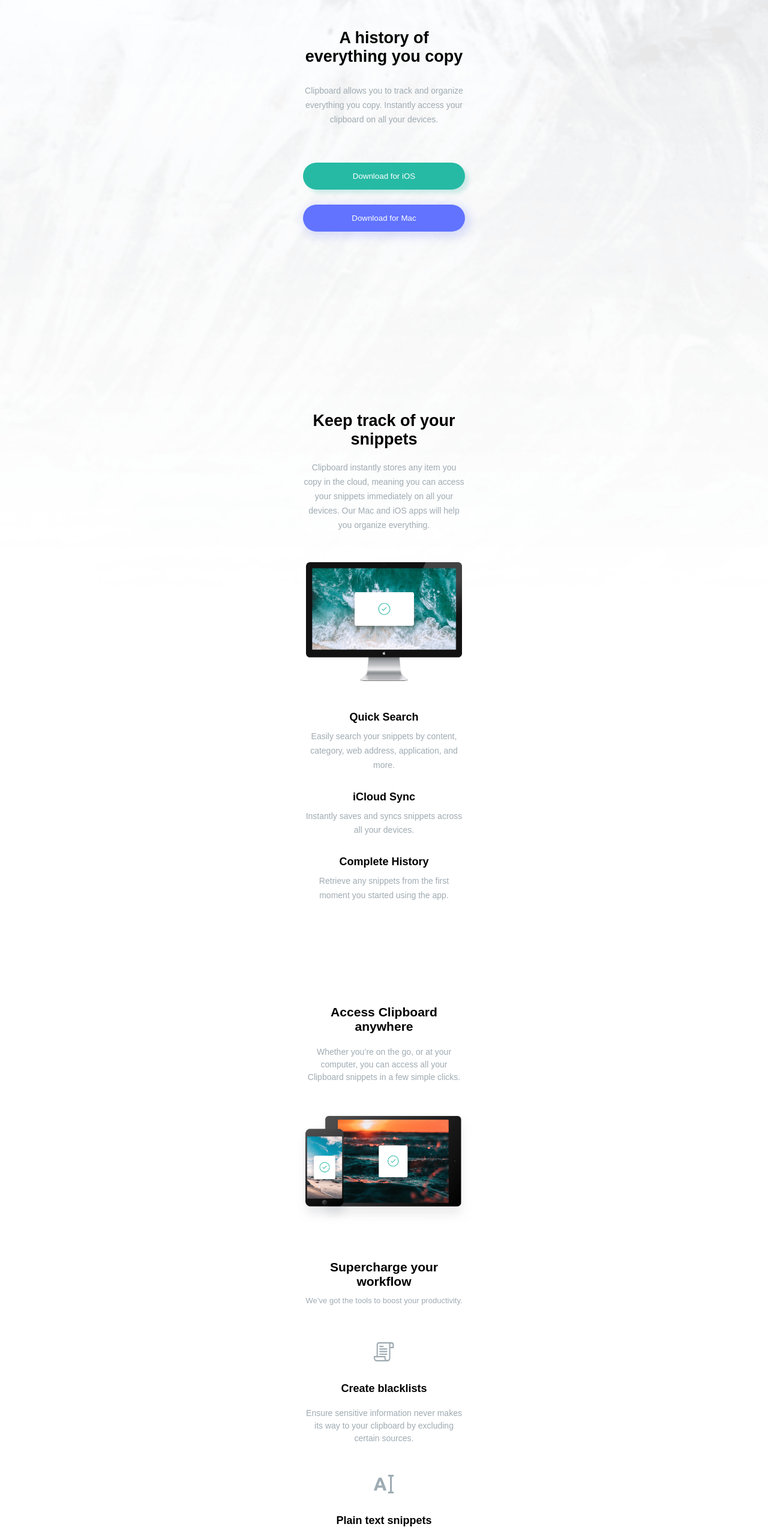
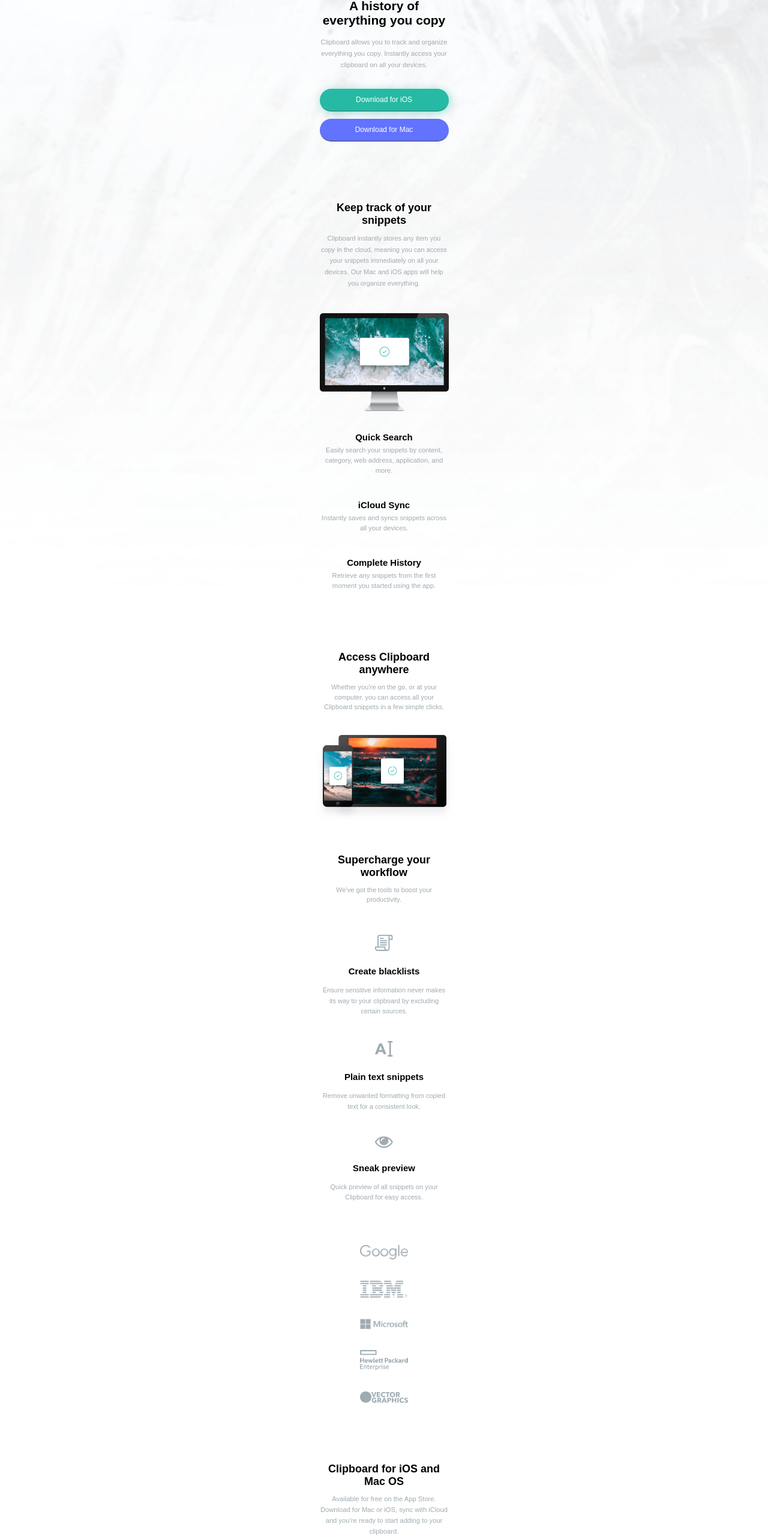
Before and after one commit to mikej321/clipboard-landing-page, a plain HTML site: page index.html in a window 1280 px wide. Shown: the part 232-2797 px from the top of the page at 60% size. Drawn offline with Linux system fonts and the light colour scheme; a web font is replaced by a local one.

Commit message:
v1 final
mobile finished

```diff
--- a/index.html
+++ b/index.html
@@ -27,119 +27,136 @@
   </head>
   <body>
     <main>
-      <section class="page page-1">
+      <div class="logo-container">
         <img src="./images/logo.svg" alt="" />
-        <h1>A history of everything you copy</h1>
+      </div>
+      <div class="history-content">
+        <h3>A history of everything you copy</h3>
         <p>
           Clipboard allows you to track and organize everything you copy.
           Instantly access your clipboard on all your devices.
         </p>
+        <div class="button-container">
           <button class="ios-button">Download for iOS</button>
           <button class="mac-button">Download for Mac</button>
-      </section>
-      <section class="page page-2">
-        <h2>Keep track of your snippets</h2>
+        </div>
+      </div>
+
+      <div class="pros-header">
+        <h4>Keep track of your snippets</h4>
         <p>
           Clipboard instantly stores any item you copy in the cloud, meaning you
           can access your snippets immediately on all your devices. Our Mac and
           iOS apps will help you organize everything.
         </p>
+      </div>
+      <div class="pros-image-container">
         <img src="./images/image-computer.png" alt="" />
-        <div class="pros">
+      </div>
+      <div class="pros-content">
         <div class="pros-description">
-            <h4>Quick Search</h4>
+          <h5>Quick Search</h5>
           <p>
             Easily search your snippets by content, category, web address,
             application, and more.
           </p>
         </div>
         <div class="pros-description">
-            <h4>iCloud Sync</h4>
+          <h5>iCloud Sync</h5>
           <p>Instantly saves and syncs snippets across all your devices.</p>
         </div>
         <div class="pros-description">
-            <h4>Complete History</h4>
+          <h5>Complete History</h5>
           <p>
             Retrieve any snippets from the first moment you started using the
             app.
           </p>
         </div>
       </div>
-      </section>
-      <section class="page page-3">
-        <h3>Access Clipboard anywhere</h3>
+
+      <div class="clipboard-content">
+        <h4>Access Clipboard anywhere</h3>
         <p>
           Whether you’re on the go, or at your computer, you can access all your
           Clipboard snippets in a few simple clicks.
         </p>
+      </div>
+      <div class="clipboard-image-container">
         <img src="./images/image-devices.png" alt="" />
-        <div class="page-3-workflow-header">
-          <h3>Supercharge your workflow</h3>
+      </div>
+
+      <div class="supercharge-content">
+        <h4>Supercharge your workflow</h4>
         <p>We’ve got the tools to boost your productivity.</p>
       </div>
+
+      <div class="workflow">
         <div class="workflow-description">
-          <img src="./images/icon-blacklist.svg" alt="" />
-          <h4>Create blacklists</h4>
+          <img src="./images/icon-blacklist.svg" alt="">
+          <h5>Create blacklists</h5>
           <p>
             Ensure sensitive information never makes its way to your clipboard
             by excluding certain sources.
           </p>
         </div>
         <div class="workflow-description">
-          <img src="./images/icon-text.svg" alt="" />
-          <h4>Plain text snippets</h4>
+          <img src="./images/icon-text.svg" alt="">
+          <h5>Plain text snippets</h5>
           <p>
             Remove unwanted formatting from copied text for a consistent look.
           </p>
         </div>
         <div class="workflow-description">
-          <img src="./images/icon-preview.svg" alt="" />
-          <h4>Sneak preview</h4>
+          <img src="./images/icon-preview.svg" alt="">
+          <h5>Sneak preview</h5>
           <p>
             Quick preview of all snippets on your Clipboard for easy access.
           </p>
         </div>
-      </section>
+      </div>
 
-      <section class="page page-4">
+      <div class="brand-container">
         <img src="./images/logo-google.png" alt="" />
         <img src="./images/logo-ibm.png" alt="" />
         <img src="./images/logo-microsoft.png" alt="" />
         <img src="./images/logo-hp.png" alt="" />
         <img src="./images/logo-vector-graphics.png" alt="" />
-      </section>
-      <section class="page page-5">
-        <h3>Clipboard for iOS and Mac OS</h3>
+      </div>
+
+      <div class="clipboard-end-container">
+        <h4>Clipboard for iOS and Mac OS</h4>
         <p>
           Available for free on the App Store. Download for Mac or iOS, sync
           with iCloud and you’re ready to start adding to your clipboard.
         </p>
+        <div class="button-container">
           <button class="ios-button">Download for iOS</button>
           <button class="mac-button">Download for Mac</button>
-      </section>
+        </div>
+      </div>
 
-      <section class="page page-6">
+        <div class="faq-section-image">
           <img src="./images/logo.svg" alt="" />
-        <p>FAQs</p>
-        <p>Contact Us</p>
-        <p>Privacy Policy</p>
-        <p>Press Kit</p>
-        <p>Install Guide</p>
+        </div>
+        <div class="faq-links">
+          <a href="">FAQs</a>
+          <a href="">Contact Us</a>
+          <a href="">Privacy Policy</a>
+          <a href="">Press Kit</a>
+          <a href="">Install Guide</a>
+        </div>
+
       <div class="icon-container">
-          <img
-            src="./images/icon-facebook.svg"
-            alt="Facebook's icon that leads to Facebook"
-          />
-          <img
-            src="./images/icon-twitter.svg"
-            alt="Twitter's icon that leads to Twitter"
-          />
-          <img
-            src="./images/icon-instagram.svg"
-            alt="Instagram's icon that leads to Instagram"
-          />
+        <a href="">
+          <img src="./images/icon-facebook.svg" alt="" />
+        </a>
+        <a href="">
+          <img src="./images/icon-twitter.svg" alt="" />
+        </a>
+        <a href="">
+          <img src="./images/icon-instagram.svg" alt="" />
+        </a>
       </div>
-      </section>
     </main>
 
     <footer>
@@ -147,7 +164,7 @@
         Challenge by
         <a href="https://www.frontendmentor.io?ref=challenge" target="_blank"
           >Frontend Mentor</a
-        >. Coded by <a href="#">Michael Johnson</a>.
+        >. Coded by <a href="#">Your Name Here</a>.
       </p>
     </footer>
   </body>
--- a/style.css
+++ b/style.css
@@ -31,7 +31,7 @@ body {
   background-repeat: no-repeat;
   background-size: contain;
   gap: 3rem;
-  padding: 1rem;
+  padding: 3rem;
 }
 
 img {
@@ -42,201 +42,256 @@ img {
 
 main {
   display: grid;
-  grid-template-areas: "page-1"
-                       "page-2"
-                       "page-3"
-                       "page-4"
-                       "page-5"
-                       "page-6";
-  grid-template-columns: minmax(250px, 300px);
+  grid-template-columns: minmax(150px, 215px);
+  grid-template-rows: repeat(12, minmax(min-content, max-content));
+  grid-template-areas: "logo-container"
+                       "history-content"
+                       "pros-header"
+                       "pros-image"
+                       "pros-content"
+                       "clipboard-content"
+                       "clipboard-image"
+                       "supercharge-content"
+                       "workflow"
+                       "brand-container"
+                       "clipboard-end-container"
+                       "faq-image"
+                       "faq-links"
+                       "icon-container";
   text-align: center;
+  justify-content: center;
+  padding-top: 6rem;
+  position: relative;
 }
 
-.page {
+.logo-container {
+  grid-area: logo-container;
+  margin-bottom: 5rem;
+}
+
+.logo-container > img {
+  max-width: 85px;
+}
+
+.history-content {
   display: flex;
   flex-direction: column;
-  align-items: center;
-  padding-inline: 1.5rem;
+  grid-area: history-content;
 }
 
-.page-1 {
-  grid-area: page-1;
+.history-content > h3 {
+  margin-bottom: 1.5rem;
 }
 
-.page-1 > img {
-  width: 100px;
-  margin-top: 10rem;
-
-}
-
-.page-1 > h1 {
-  margin-top: 7rem;
+.history-content > p {
+  font-size: 1.12rem;
+  color: var(--grayish-blue);
+  line-height: 1.7;
   margin-bottom: 3rem;
 }
 
-.page-1 > p {
-  color: var(--grayish-blue);
-  font-size: 1.4rem;
-  line-height: 1.7;
-  margin-bottom: 6rem;
+.button-container {
+  display: flex;
+  flex-direction: column;
+  gap: 1.2rem;
+  margin-bottom: 10rem;
 }
 
-button {
-  width: 100%;
-  padding: 1.5rem;
+.button-container > button {
+  padding: 1.1rem;
   border-radius: 30px;
-  border: none;
-
-
+  font-family: var(--bai-jamjuree);
+  font-size: 1.2rem;
 }
 
 .ios-button {
-  margin-bottom: 2.5rem;
   background-color: var(--strong-cyan);
+  box-shadow: 2px 2px 14px 1px hsla(171, 66%, 44%, 0.4);
+  border: none;
+  border-bottom: 2px solid hsla(210, 10%, 33%, 0.3);
   color: white;
-  font-family: var(--bai-jamjuree);
-  box-shadow: 6px 6px 6px hsla(171, 66%, 44%, 0.2);
 }
 
 .mac-button {
   background-color: var(--light-blue);
+  border: none;
+  border-bottom: 2px solid hsla(210, 10%, 33%, 0.5);
   color: white;
-  font-family: var(--bai-jamjuree);
-  margin-bottom: 30rem;
-  box-shadow: 4px 4px 15px 5px hsla(233, 100%, 69%, 0.2);
 }
 
-.page-2 {
-  grid-area: page-2;
+.pros-header {
+  grid-area: pros-header;
+  display: flex;
+  flex-direction: column;
+  gap: 1rem;
+  margin-bottom: 4rem;
+}
+
+.pros-header > p {
+  color: var(--grayish-blue);
+  font-size: 1.1rem;
+  line-height: 1.7;
+}
+
+.pros-image-container {
+  grid-area: pros-image;
+  margin-bottom: 3rem;
+}
+
+.pros-content {
+  grid-area: pros-content;
+  display: flex;
+  flex-direction: column;
+  gap: 4rem;
   margin-bottom: 10rem;
 }
 
-.page-2 > h2 {
-  margin-bottom: 2rem;
+.pros-description {
+  display: flex;
+  flex-direction: column;
+  gap: .5rem;
 }
 
-.page-2 > p {
+.pros-description > p {
+  font-size: 1.12rem;
+  line-height: 1.7rem;
   color: var(--grayish-blue);
-  font-size: 1.4rem;
-  line-height: 1.7;
+}
+
+.clipboard-content {
+  grid-area: clipboard-content;
+  display: flex;
+  flex-direction: column;
+  gap: 1rem;
+  margin-bottom: 3.5rem;
+}
+
+.clipboard-content > p {
+  font-size: 1.1rem;
+  color: var(--grayish-blue);
+  line-height: 1.5;
+}
+
+.clipboard-image-container {
+  grid-area: clipboard-image;
+  max-width: 100%;
   margin-bottom: 5rem;
 }
 
-.page-2 > img {
-  max-width: 260px;
-  margin-bottom: 5rem
+.clipboard-image-container > img {
+  max-width: 230px;
+  position: relative;
+  right: 6px;
 }
 
-.pros-description > h4 {
-  margin-bottom: 1rem;
-}
-
-.pros-description > p {
-  color: var(--grayish-blue);
-  font-size: 1.4rem;
-  margin-bottom: 3rem;
-  line-height: 1.7;
-}
-
-.page-3 {
-  grid-area: page-3;
-}
-
-.page-3 > h3 {
-  margin-top: 4rem;
-  margin-bottom: 2rem;
-}
-
-.page-3 > p {
-  font-size: 1.4rem;
-  color: var(--grayish-blue);
-  line-height: 1.5;
+.supercharge-content {
+  grid-area: supercharge-content;
+  display: flex;
+  flex-direction: column;
+  gap: 1rem;
   margin-bottom: 5rem;
 }
 
-.page-3 > img {
-  margin-bottom: 6rem;
-  max-width: 290px;
+.supercharge-content > p {
+  font-size: 1.1rem;
+  color: var(--grayish-blue);
+  line-height: 1.5;
 }
 
-.page-3-workflow-header > h3 {
-  margin-bottom: 1rem;
-}
-
-.page-3-workflow-header > p {
-  color: var(--grayish-blue);
-  font-size: 1.3rem;
-  line-height: 1.5;
-  margin-bottom: 6rem;
+.workflow {
+  grid-area: workflow;
+  display: flex;
+  flex-direction: column;
+  gap: 4rem;
+  margin-bottom: 7rem;
 }
 
 .workflow-description {
   display: flex;
   flex-direction: column;
   align-items: center;
-  gap: 2rem;
-  margin-bottom: 5rem;
+  gap: 1.5rem;
 }
 
- .workflow-description > img {
-  max-width: 35px;
-  margin-bottom: 1.5rem;
+.workflow-description > img {
+  width: 30px;
+  margin-bottom: 1rem;
 }
 
 .workflow-description > p {
   color: var(--grayish-blue);
-  font-size: 1.4rem;
-  line-height: 1.5;
+  font-size: 1.1rem;
+  line-height: 1.6;
 }
 
-.page-3 > .workflow-description:nth-child(7) {
-  margin-bottom: 17rem;
+.brand-container {
+  grid-area: brand-container;
+  display: flex;
+  flex-direction: column;
+  gap: 3.5rem;
+  align-items: center;
+  margin-bottom: 10rem;
 }
 
-.page-4 {
-  display: flex;
-  gap: 6rem;
-  margin-bottom: 17rem;
+.brand-container > img {
+  width: 80px;
 }
 
-.page-4 > img {
-  max-width: 100px;
-}
 
-.page-5 > h3 {
-  font-size: 2.2rem;
-  margin-bottom: 1.5rem;
-}
 
-.page-5 > p {
-  color: var(--grayish-blue);
-  font-size: 1.41rem;
-  line-height: 1.5;
+.clipboard-end-container {
+  grid-area: clipboard-end-container;
+  display: flex;
+  flex-direction: column;
+  gap: 1rem;
   margin-bottom: 5rem;
 }
 
-.page-6 {
-  gap: 2rem
-}
-
-.page-6 > img {
-  width: 50px;
+.clipboard-end-container > p {
+  color: var(--grayish-blue);
+  font-size: 1.12rem;
+  line-height: 1.6;
   margin-bottom: 2rem;
 }
 
-.page-6 > p {
+.faq-section-image {
+  width: 40px;
+  justify-self: center;
+  grid-area: faq-image;
+  margin-bottom: 2.5rem;
+}
+
+.faq-links {
+  display: flex;
+  flex-direction: column;
+  gap: 1.5rem;
+  margin-bottom: 3.5rem;
+}
+
+.faq-links > a {
+  text-decoration: none;
+  color: black;
   font-size: 1.1rem;
 }
 
-.page-6 > p:last-of-type {
-  margin-bottom: 2rem;
-}
-
 .icon-container {
+  grid-area: icon-container;
   display: flex;
+  justify-self: center;
   gap: 2.5rem;
 }
 
-.icon-container > img {
+.icon-container > a > img {
   width: 15px;
 }
+
+
+@media (min-width: 600px) {
+
+
+
+
+
+
+
+}
```
Lines whose indentation alone changed are shown as unchanged.
